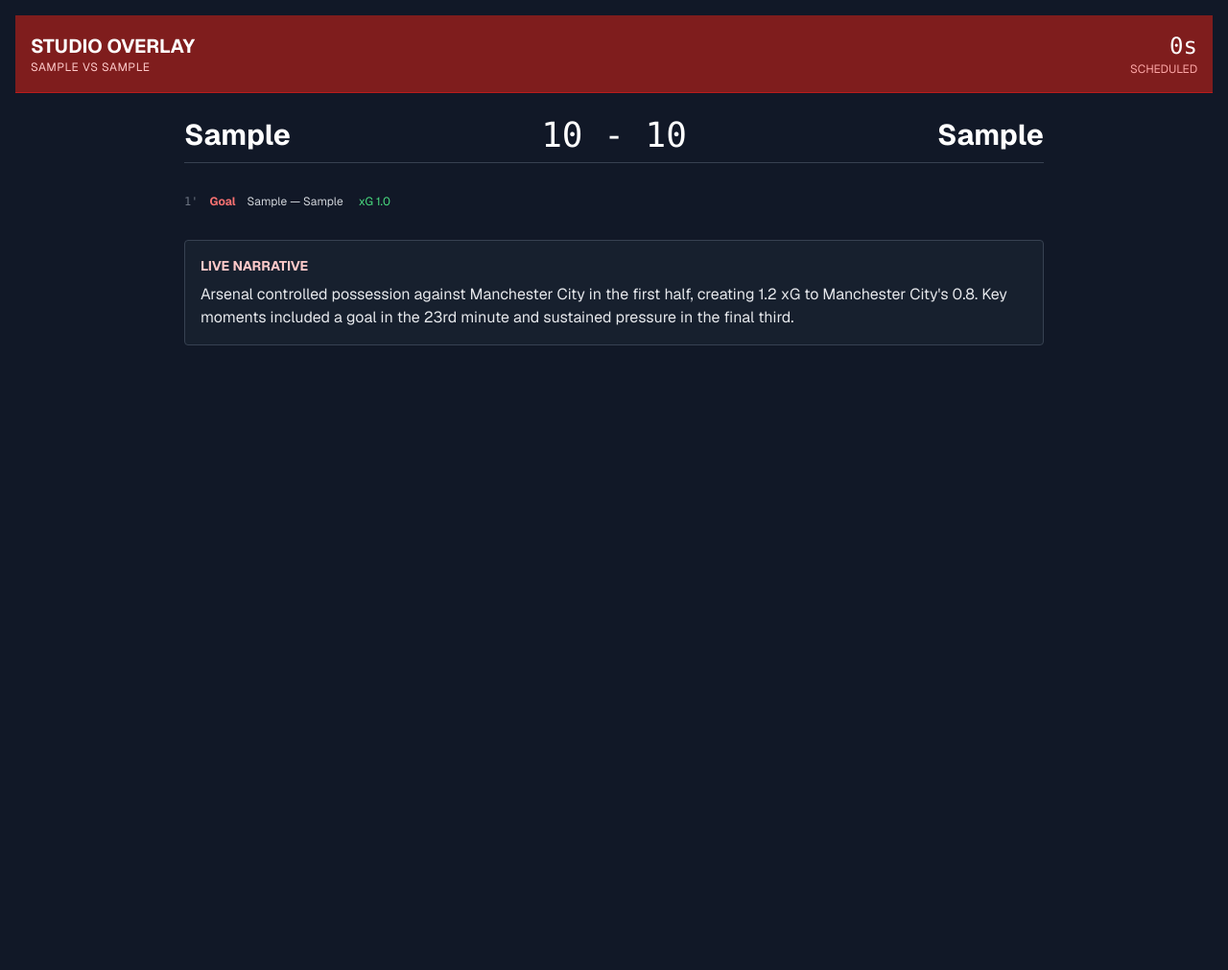
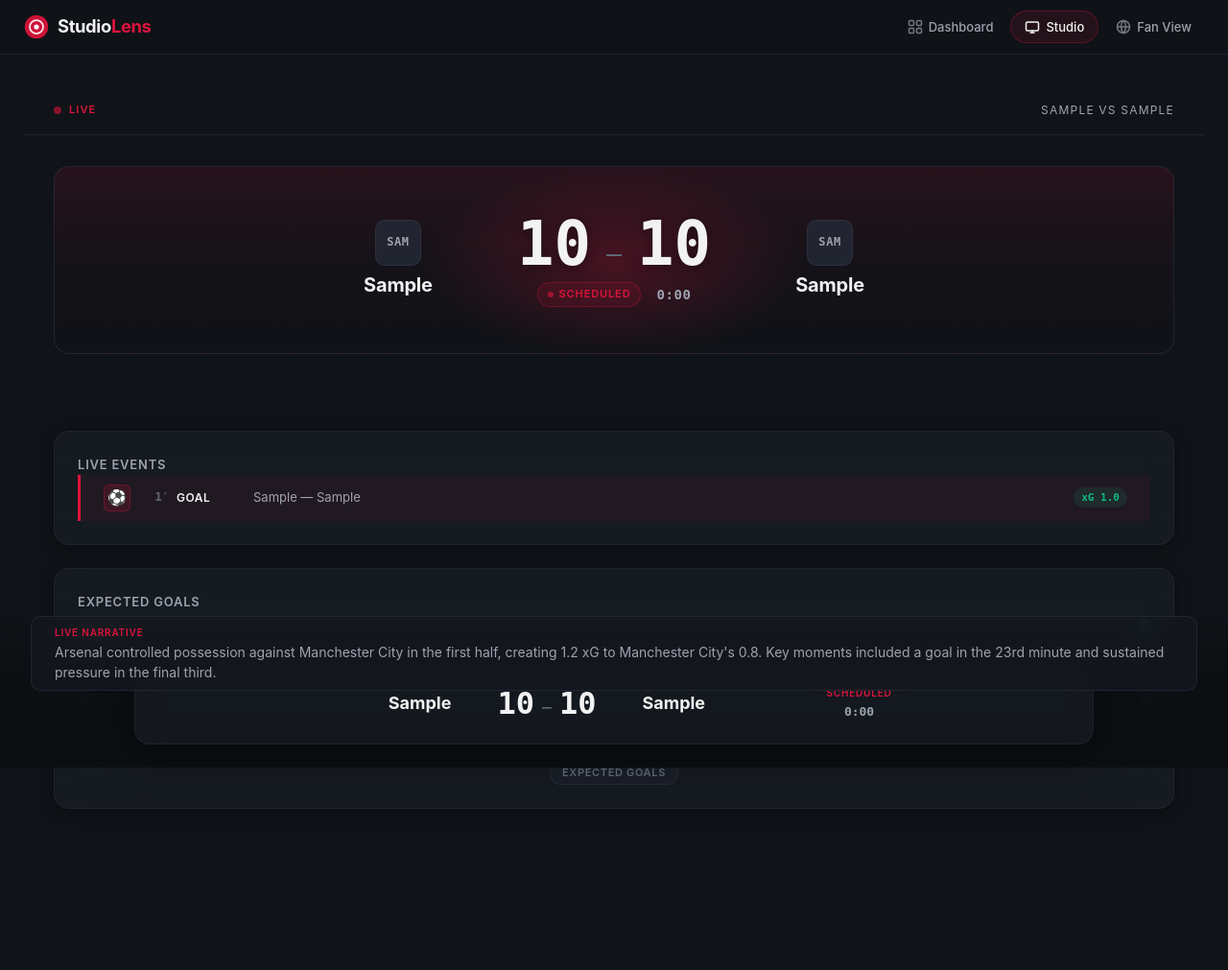
Before and after one commit to Josephjbassey/inside-the-game, a Django app: page /studio/1/ in a window 1280 px wide. Shown: the whole page at 96% size. Before the commit the page ends 360 px from the top, so only its background shows below. Run offline with Django 5.2, Linux system fonts and the light colour scheme; tables that the repository leaves empty hold one stand-in row (values such as "Sample post"); some libraries are stand-ins or nearby versions.

Commit message:
feat: integrate design system, remove Tailwind CDN, CSS module styling

```diff
--- a/matches/templates/matches/base.html
+++ b/matches/templates/matches/base.html
@@ -7,9 +7,6 @@
     <title>{% block title %}StudioLens{% endblock %} — Premier League Match Intelligence</title>
     <meta name="description" content="{% block meta_description %}AI-powered Premier League match intelligence dashboard with live narratives, tactical explainers, and multi-language fan experiences.{% endblock %}">
     <link rel="icon" type="image/svg+xml" href="{% static 'matches/favicon.svg' %}">
-    <link rel="preconnect" href="https://fonts.googleapis.com">
-    <link rel="preconnect" href="https://fonts.gstatic.com" crossorigin>
-    <link href="https://fonts.googleapis.com/css2?family=Geist:wght@300;400;500;600;700;800&family=JetBrains+Mono:wght@400;500;600;700&display=swap" rel="stylesheet">
     <link rel="stylesheet" href="{% static 'matches/css/studiolens.css' %}">
     <script src="https://unpkg.com/htmx.org@2.0.0"></script>
     {% block extra_head %}{% endblock %}
@@ -65,6 +62,5 @@
 
     <script src="{% static 'matches/js/studiolens.js' %}"></script>
     {% block extra_js %}{% endblock %}
-
 </body>
 </html>
--- a/matches/templates/matches/partials/_ticker.html
+++ b/matches/templates/matches/partials/_ticker.html
@@ -1,16 +1,17 @@
 {% if events %}
-    <div class="space-y-2">
+    <div class="ticker__list">
         {% for event in events %}
-        <div class="flex items-start gap-3 py-2 border-b border-gray-700/50 last:border-0">
-            <span class="text-gray-500 text-xs font-mono">{{ event.minute }}'</span>
-            <span class="text-xs font-bold {% if event.event_type == 'goal' %}text-red-400{% elif event.event_type == 'shot' %}text-yellow-400{% else %}text-gray-300{% endif %}">
-                {{ event.get_event_type_display }}
-            </span>
-            <span class="text-xs text-gray-300">{{ event.player }} — {{ event.team }}</span>
-            {% if event.xg_value %}<span class="text-xs text-green-400 ml-1">xG {{ event.xg_value }}</span>{% endif %}
+        <div class="ticker__item ticker__item--{{ event.event_type }}">
+            <div class="ticker__icon ticker__icon--{{ event.event_type }}" aria-hidden="true">
+                {% if event.event_type == 'goal' %}⚽{% elif event.event_type == 'shot' %}🔫{% elif event.event_type == 'pass' %}🟦{% elif event.event_type == 'pressure' %}🟨{% elif event.event_type == 'card' %}🟨{% elif event.event_type == 'substitution' %}🔄{% elif event.event_type == 'corner' %}🏁{% elif event.event_type == 'foul' %}⚠️{% elif event.event_type == 'offside' %}🚩{% elif event.event_type == 'save' %}🧤{% else %}•{% endif %}
+            </div>
+            <span class="ticker__minute">{{ event.minute }}′</span>
+            <span class="ticker__type">{{ event.get_event_type_display|upper }}</span>
+            <span class="ticker__detail">{{ event.player }} — {{ event.team }}</span>
+            {% if event.xg_value %}<span class="ticker__xg">xG {{ event.xg_value }}</span>{% endif %}
         </div>
         {% endfor %}
     </div>
 {% else %}
-    <p class="text-gray-500 text-sm">No events yet.</p>
+    <p class="ticker__empty">No events yet.</p>
 {% endif %}
--- a/matches/templates/matches/partials/_xg_chart.html
+++ b/matches/templates/matches/partials/_xg_chart.html
@@ -1,10 +1,23 @@
-<div class="grid grid-cols-2 gap-4 text-center">
-    <div class="bg-gray-700/50 p-3 rounded border border-gray-600">
-        <div class="text-xs text-gray-400 uppercase">{{ match.home_team }}</div>
-        <div class="text-lg font-mono text-green-400" id="xg-home">{{ match.xg_home }}</div>
+<div class="xg__rows">
+    <div class="xg__row">
+        <div class="xg__label-row">
+            <span class="xg__team-name">{{ match.home_team }}</span>
+            <span class="xg__value" id="xg-home">{{ match.xg_home }}</span>
+        </div>
+        <div class="xg__track">
+            <div class="xg__bar" style="width: {% if match.xg_home %}{{ match.xg_home }}0%{% else %}0%{% endif %}"></div>
+        </div>
     </div>
-    <div class="bg-gray-700/50 p-3 rounded border border-gray-600">
-        <div class="text-xs text-gray-400 uppercase">{{ match.away_team }}</div>
-        <div class="text-lg font-mono text-green-400" id="xg-away">{{ match.xg_away }}</div>
+    <div class="xg__row">
+        <div class="xg__label-row">
+            <span class="xg__team-name">{{ match.away_team }}</span>
+            <span class="xg__value" id="xg-away">{{ match.xg_away }}</span>
+        </div>
+        <div class="xg__track">
+            <div class="xg__bar" style="width: {% if match.xg_away %}{{ match.xg_away }}0%{% else %}0%{% endif %}"></div>
+        </div>
+    </div>
+    <div class="xg__vs">
+        <span class="xg__vs-badge">Expected Goals</span>
     </div>
 </div>
--- a/matches/templates/matches/studio.html
+++ b/matches/templates/matches/studio.html
@@ -1,57 +1,99 @@
+{% extends "matches/base.html" %}
 {% load static %}
-<!DOCTYPE html>
-<html lang="en">
-<head>
-    <meta charset="UTF-8">
-    <meta name="viewport" content="width=device-width, initial-scale=1.0">
-    <title>{{ match.home_team }} vs {{ match.away_team }} — Studio Overlay</title>
-    <script src="https://cdn.tailwindcss.com"></script>
-    <script src="https://unpkg.com/htmx.org@2.0.0"></script>
-    <link href="https://fonts.googleapis.com/css2?family=Geist:wght@400;700&display=swap" rel="stylesheet">
-    <style>
-        body { font-family: 'Geist', sans-serif; }
-    </style>
-</head>
-<body class="bg-gray-900 text-white min-h-screen p-4">
 
-    <header class="bg-red-900 border-b border-red-700 p-4 flex justify-between items-center">
-        <div>
-            <h1 class="text-xl font-bold text-white">STUDIO OVERLAY</h1>
-            <p class="text-red-200 text-xs uppercase tracking-wider">{{ match.home_team }} vs {{ match.away_team }}</p>
+{% block title %}{{ match.home_team }} vs {{ match.away_team }} — Studio Overlay{% endblock %}
+{% block nav_active_studio %}nav__link--active{% endblock %}
+
+{% block content %}
+<div class="studio-page">
+    <header class="studio__header">
+        <div class="studio__badge">
+            <span class="studio__badge-dot" aria-hidden="true"></span>
+            LIVE
         </div>
-        <div class="text-right">
-            <div class="text-2xl font-mono text-white">{{ match.match_clock }}s</div>
-            <div class="text-xs text-red-300 uppercase">{{ match.get_status_display }}</div>
+        <div style="color:var(--text-secondary);font-size:0.75rem;text-transform:uppercase;letter-spacing:0.1em;">
+            {{ match.home_team }} vs {{ match.away_team }}
         </div>
     </header>
 
-    <main class="max-w-4xl mx-auto mt-6 space-y-6">
-        <div class="flex justify-between items-center mb-2 border-b border-gray-700 pb-2">
-            <span class="text-3xl font-bold text-white">{{ match.home_team }}</span>
-            <span class="text-4xl font-mono text-white">{{ match.home_score }} - {{ match.away_score }}</span>
-            <span class="text-3xl font-bold text-white">{{ match.away_team }}</span>
+    <div class="studio__body">
+        <section class="hero">
+            <div class="hero__inner">
+                <div class="hero__team hero__team--home">
+                    <div class="hero__team-abbr">{{ match.home_team|slice:":3"|upper }}</div>
+                    <div class="hero__team-name">{{ match.home_team }}</div>
+                </div>
+                <div class="hero__center">
+                    <div class="hero__score">
+                        <span class="hero__score-num">{{ match.home_score }}</span>
+                        <span class="hero__score-sep">–</span>
+                        <span class="hero__score-num">{{ match.away_score }}</span>
+                    </div>
+                    <div class="hero__meta">
+                        <span class="hero__status hero__status--live" id="status-badge">
+                            <span class="hero__status-dot" aria-hidden="true"></span>
+                            {{ match.get_status_display|upper }}
+                        </span>
+                        <span class="hero__clock" data-clock="{{ match.match_clock }}">{{ match.match_clock }}s</span>
+                    </div>
+                </div>
+                <div class="hero__team hero__team--away">
+                    <div class="hero__team-abbr">{{ match.away_team|slice:":3"|upper }}</div>
+                    <div class="hero__team-name">{{ match.away_team }}</div>
+                </div>
+            </div>
+        </section>
+
+        <div class="card" style="margin-top:var(--space-lg);">
+            <div class="card__body">
+                <h3 class="card__title">Live Events</h3>
+                <div id="ticker" class="ticker__list" hx-get="{% url 'matches:ticker_partial' match.id %}" hx-trigger="every 3s" hx-swap="innerHTML">
+                    <!-- loaded via HTMX -->
+                </div>
+            </div>
         </div>
 
-        <div id="ticker" hx-get="{% url 'matches:ticker_partial' match.id %}" hx-trigger="every 3s" hx-swap="innerHTML">
-            <!-- live events loaded via HTMX -->
+        <div class="card">
+            <div class="card__body">
+                <h3 class="card__title">Expected Goals</h3>
+                <div id="xg-chart" hx-get="{% url 'matches:xg_partial' match.id %}" hx-trigger="every 3s" hx-swap="innerHTML">
+                    <!-- loaded via HTMX -->
+                </div>
+            </div>
         </div>
+    </div>
 
-        <div class="bg-gray-800/50 border border-gray-700 rounded p-4">
-            <h3 class="text-sm font-bold text-red-200 uppercase mb-2">Live Narrative</h3>
-            <p class="text-gray-200" id="narrative">Loading narrative...</p>
+    <div class="studio__bar">
+        <div class="studio__bar-inner">
+            <span class="studio__bar-team studio__bar-team--home">{{ match.home_team }}</span>
+            <div class="studio__bar-score">
+                <span class="studio__bar-num">{{ match.home_score }}</span>
+                <span class="studio__bar-sep">–</span>
+                <span class="studio__bar-num">{{ match.away_score }}</span>
+            </div>
+            <span class="studio__bar-team studio__bar-team--away">{{ match.away_team }}</span>
+            <div class="studio__bar-meta">
+                <span class="studio__bar-status">{{ match.get_status_display|upper }}</span>
+                <span class="studio__bar-clock" data-clock="{{ match.match_clock }}">{{ match.match_clock }}s</span>
+            </div>
         </div>
-    </main>
+    </div>
 
-    <script>
-        fetch('/narratives/api/narrative/{{ match.id }}/?lang=en')
-            .then(r => r.json())
-            .then(data => {
-                document.getElementById('narrative').textContent = data.content;
-            })
-            .catch(() => {
-                document.getElementById('narrative').textContent = 'Narrative unavailable.';
-            });
-    </script>
+    <div class="studio__narrative-bar">
+        <div class="studio__narrative-label">Live Narrative</div>
+        <div class="studio__narrative-text" id="studio-narrative">Loading narrative…</div>
+    </div>
+</div>
 
-</body>
-</html>
+<script>
+    fetch('/narratives/api/narrative/{{ match.id }}/?lang=en')
+        .then(function (r) { return r.json(); })
+        .then(function (data) {
+            document.getElementById('studio-narrative').textContent = data.content || 'Narrative unavailable.';
+        })
+        .catch(function () {
+            document.getElementById('studio-narrative').textContent = 'Narrative unavailable.';
+        });
+</script>
+
+{% endblock %}
```
Also changed, not shown: matches/templates/matches/dashboard.html (+39 -55 lines), matches/templates/matches/fan.html (+40 -36 lines), matches/templates/matches/partials/_scoreboard.html (+8 -8 lines).
